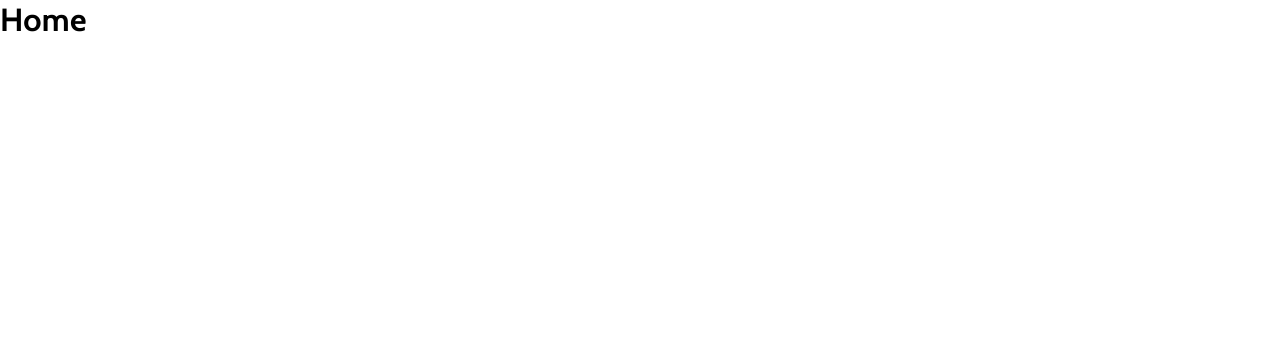
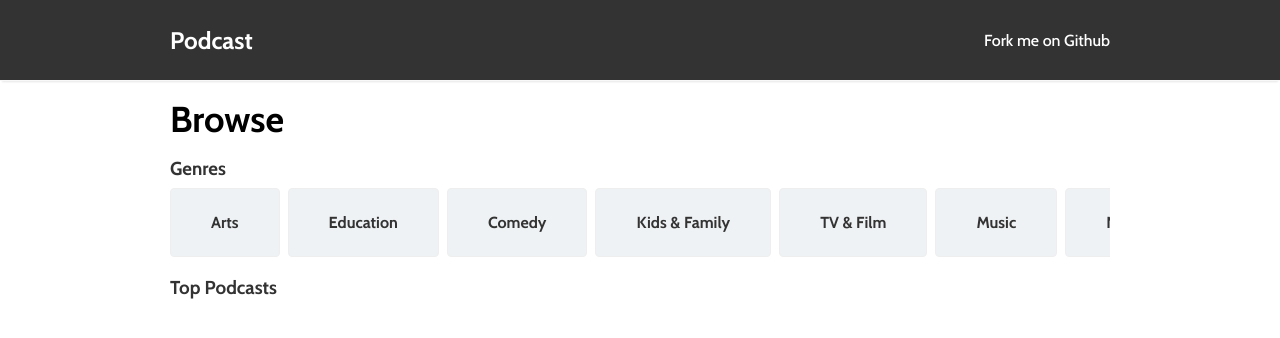
Before and after one commit to ajaykumar1196/Podcast-App, a React app: page / in a window 1280 px wide. Built offline with nearby package versions, Linux system fonts and the light colour scheme.

Commit message:
Added genres and subgenres

```diff
--- a/public/index.html
+++ b/public/index.html
@@ -2,6 +2,12 @@
 <html lang="en">
   <head>
     <meta charset="utf-8" />
+    <meta name="viewport" content="width=device-width, initial-scale=1" />
+    <link
+      href="https://fonts.googleapis.com/css?family=Montserrat:400,500,600,700&display=swap"
+      rel="stylesheet"
+    />
+
     <link
       href="https://fonts.googleapis.com/css?family=Cabin:400,500,600,700|Roboto:400,500&display=swap"
       rel="stylesheet"
--- a/src/components/App/index.js
+++ b/src/components/App/index.js
@@ -1,19 +1,22 @@
 import React from "react";
-import { BrowserRouter, Route, Switch, Redirect } from "react-router-dom";
+import { BrowserRouter, Route, Switch } from "react-router-dom";
 import Home from "../Home";
 import "./App.css";
 import Genre from "../Genre";
+import Genres from "../Genres";
 import Podcast from "../Podcast";
 import Error404 from "../Error404";
+import Header from "../Header";
 
 class App extends React.Component {
   render() {
     return (
       <BrowserRouter>
         <div>
-          {/* <Header /> */}
+          <Header />
           <Switch>
             <Route exact path="/" component={Home} />
+            <Route exact path="/genres" component={Genres} />
             <Route exact path="/genre/:genreId" component={Genre} />
             <Route exact path="/podcast/:podcastId" component={Podcast} />
             <Route component={Error404} />
--- a/src/components/Genre/index.js
+++ b/src/components/Genre/index.js
@@ -1,8 +1,36 @@
 import React from "react";
+import GenreList from "../GenreList";
+import { GENRES } from "../../constants/genres";
+class Genre extends React.Component {
+  renderSubGenreList = genreId => {
+    if (GENRES[genreId].subGenre) {
+      return (
+        <div>
+          <div className="element-title">
+            <h3>Explore</h3>
+          </div>
+          <GenreList
+            genresList={GENRES[this.props.match.params.genreId].subGenre}
+          />
+        </div>
+      );
+    }
+  };
 
-class Genre extends React.Component {
   render() {
-    return <h1>Genre</h1>;
+    console.log(GENRES[this.props.match.params.genreId].subGenre);
+    return (
+      <section className="genres">
+        <div className="wrapper">
+          <div className="section-title">
+            <h1>{GENRES[this.props.match.params.genreId].name}</h1>
+          </div>
+
+          {this.renderSubGenreList(this.props.match.params.genreId)}
+          <h3 className="element-title">Top Podcasts</h3>
+        </div>
+      </section>
+    );
   }
 }
 
--- /dev/null
+++ b/src/components/GenreList/GenreList.css
@@ -0,0 +1,33 @@
+.genres-container {
+  height: 72px;
+  overflow: hidden;
+}
+.genres__items {
+  display: flex;
+  flex-wrap: nowrap;
+  align-items: flex-start;
+  -webkit-overflow-scrolling: touch;
+  height: calc(100% + 16px);
+  overflow-x: scroll;
+}
+
+.genres__item:first-child {
+  margin-left: 0px;
+}
+
+.genres__item {
+  white-space: nowrap;
+  margin: 0px 4px;
+  background: #eff2f4;
+  color: #333333;
+
+  border: 1px solid #eeeeee;
+  padding: 24px 40px;
+  border-radius: 4px;
+  font-weight: 700;
+  transition: 200ms ease-out;
+}
+
+.genres__item:last-child {
+  margin-right: 40px;
+}
--- /dev/null
+++ b/src/components/GenreList/index.js
@@ -0,0 +1,21 @@
+import React from "react";
+import { Link } from "react-router-dom";
+import "./GenreList.css";
+import { GENRES } from "../../constants/genres";
+const GenreList = props => {
+  const renderList = props.genresList.map(genre => {
+    return (
+      <Link key={genre} className="genres__item" to={`/genre/${genre}`}>
+        <span> {GENRES[genre].name}</span>
+      </Link>
+    );
+  });
+
+  return (
+    <div className="genres-container">
+      <div className="genres__items">{renderList}</div>
+    </div>
+  );
+};
+
+export default GenreList;
--- /dev/null
+++ b/src/components/Genres/index.js
@@ -0,0 +1,15 @@
+import React from "react";
+
+class Genres extends React.Component {
+  render() {
+    return (
+      <section className="genres">
+        <div className="wrapper">
+          <h2 className="section-title">Genres</h2>{" "}
+        </div>
+      </section>
+    );
+  }
+}
+
+export default Genres;
--- /dev/null
+++ b/src/components/Header/header.css
@@ -0,0 +1,46 @@
+.header {
+  border-bottom: 1px solid #f8f8f8;
+  box-shadow: 0 3px 2px -2px rgba(0, 0, 0, 0.1);
+  background-color: #333333;
+}
+
+a {
+  color: #ffffff;
+}
+
+.nav {
+  height: 80px;
+  display: flex;
+  align-items: center;
+  justify-content: space-between;
+}
+
+/* .is-active {
+  color: #3040c4;
+} */
+
+.nav__logo {
+  font-size: 24px;
+  /* color: #3040c4; */
+  font-weight: 700;
+  margin-right: 20px;
+}
+
+.nav__links {
+  display: flex;
+  align-items: center;
+  justify-content: space-between;
+}
+
+.nav__link {
+  font-size: 16px;
+  font-weight: 500;
+  display: block;
+  position: relative;
+  margin: 0 20px;
+  white-space: nowrap;
+}
+
+.nav__link:last-child {
+  margin-right: 0px;
+}
--- /dev/null
+++ b/src/components/Header/index.js
@@ -0,0 +1,28 @@
+import React from "react";
+import "./header.css";
+import { NavLink } from "react-router-dom";
+const Header = () => {
+  return (
+    <header className="header">
+      <div className="wrapper">
+        <nav className="nav">
+          <NavLink exact to={"/"}>
+            <div className="nav__logo">Podcast</div>
+          </NavLink>
+          <div className="nav__links">
+            <a
+              className="nav__link"
+              target="_blank"
+              rel="noopener noreferrer"
+              href={"https://github.com/ajaykumar1196/Podcast-App"}
+            >
+              Fork me on Github
+            </a>
+          </div>
+        </nav>
+      </div>
+    </header>
+  );
+};
+
+export default Header;
--- /dev/null
+++ b/src/components/Home/home.css
@@ -0,0 +1,3 @@
+.home {
+  margin: 0px 0px 40px 0px;
+}
--- a/src/components/Home/index.js
+++ b/src/components/Home/index.js
@@ -1,8 +1,24 @@
 import React from "react";
-
+import "./home.css";
+import GenreList from "../GenreList";
+import { DEFAULT_GENRES } from "../../constants/genres";
 class Home extends React.Component {
   render() {
-    return <h1>Home</h1>;
+    return (
+      <section className="home ">
+        <div className="wrapper">
+          <div className="section-title">
+            <h1>Browse</h1>
+          </div>
+          <div className="element-title">
+            <h3>Genres</h3>
+          </div>
+
+          <GenreList genresList={DEFAULT_GENRES} />
+          <h3 className="element-title">Top Podcasts</h3>
+        </div>
+      </section>
+    );
   }
 }
 
--- /dev/null
+++ b/src/constants/genres.js
@@ -0,0 +1,78 @@
+// export const GENRES = {
+//   1301: {
+//     name: "Arts",
+//     subGenre: {
+//       1306: { name: "Food", subGenre: null },
+//       1401: { name: "Literature", subGenre: null },
+//       1402: { name: "Design", subGenre: null },
+//       1405: { name: "Performing Arts", subGenre: null },
+//       1406: { name: "Visual Arts", subGenre: null },
+//       1459: { name: "Fashion & Beauty", subGenre: null }
+//     }
+//   },
+//   1303: {
+//     name: "Comedy",
+//     subGenre: null
+//   },
+//   1304: {
+//     name: "Education",
+//     subGenre: {
+//       1415: { name: "K–12", subGenre: null },
+//       1416: { name: "Higher Education", subGenre: null },
+//       1468: { name: "Educational Technology", subGenre: null },
+//       1469: { name: "Language Courses", subGenre: null },
+//       1470: { name: "Training", subGenre: null }
+//     }
+//   },
+//   1305: {
+//     name: "Kids & Family",
+//     subGenre: null
+//   },
+//   1307: {
+//     name: "Health",
+//     subGenre: {
+//       1417: { name: "Fitness & Nutrition" },
+//       1420: { name: "Self-Help" },
+//       1421: { name: "Sexuality" },
+//       1481: { name: "Alternative Health" }
+//     }
+//   },
+//   1309: {
+//     name: "TV & Film",
+//     subGenre: null
+//   },
+//   1310: {
+//     name: "Music",
+//     subGenre: null
+//   },
+//   1311: {
+//     name: "News & Politics",
+//     subGenre: null
+//   }
+// };
+export const DEFAULT_GENRES = [1301, 1304, 1303, 1305, 1309, 1310, 1311];
+export const GENRES = {
+  1301: { name: "Arts", subGenre: [1306, 1401, 1402, 1405, 1406, 1459] },
+  1306: { name: "Food", subGenre: null },
+  1401: { name: "Literature", subGenre: null },
+  1402: { name: "Design", subGenre: null },
+  1405: { name: "Performing Arts", subGenre: null },
+  1406: { name: "Visual Arts", subGenre: null },
+  1459: { name: "Fashion & Beauty", subGenre: null },
+  1303: { name: "Comedy", subGenre: null },
+  1304: { name: "Education", subGenre: [1415, 1416, 1468, 1469, 1470] },
+  1415: { name: "K–12", subGenre: null },
+  1416: { name: "Higher Education", subGenre: null },
+  1468: { name: "Educational Technology", subGenre: null },
+  1469: { name: "Language Courses", subGenre: null },
+  1470: { name: "Training", subGenre: null },
+  1305: { name: "Kids & Family", subGenre: null },
+  1307: { name: "Health", subGenre: [1417, 1420, 1421, 1481] },
+  1417: { name: "Fitness & Nutrition", subGenre: null },
+  1420: { name: "Self-Help", subGenre: null },
+  1421: { name: "Sexuality", subGenre: null },
+  1481: { name: "Alternative Health", subGenre: null },
+  1309: { name: "TV & Film", subGenre: null },
+  1310: { name: "Music", subGenre: null },
+  1311: { name: "News & Politics", subGenre: null }
+};
--- a/src/index.css
+++ b/src/index.css
@@ -8,8 +8,7 @@ body {
   font-family: "Cabin", sans-serif;
   -webkit-font-smoothing: antialiased;
   -moz-osx-font-smoothing: grayscale;
-  letter-spacing: 0.02em;
-  position: relative;
+  overflow: hidden;
 }
 
 ul,
@@ -24,3 +23,23 @@ a {
 p {
   font-family: "Roboto", sans-serif;
 }
+
+.wrapper {
+  margin-right: auto;
+  margin-left: auto;
+  max-width: 960px;
+  padding-right: 10px;
+  padding-left: 10px;
+}
+
+.section-title {
+  margin: 16px 0px 16px 0px;
+  font-weight: 700;
+  font-size: 24px;
+}
+
+.element-title {
+  margin: 16px 0px 8px 0px;
+
+  color: #333333;
+}
```
